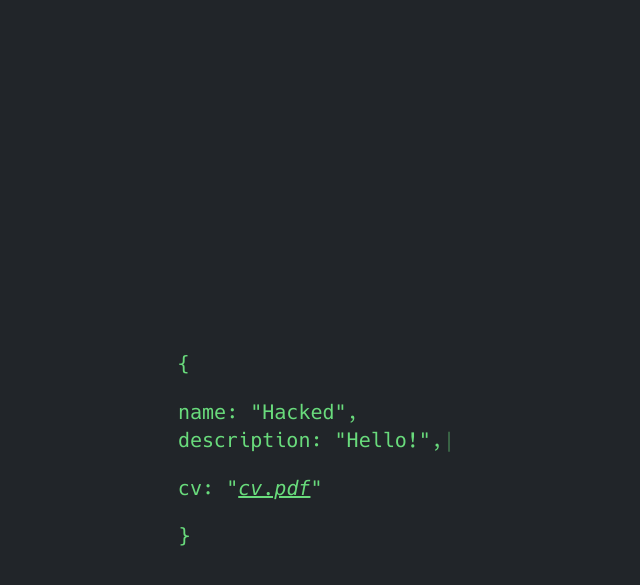
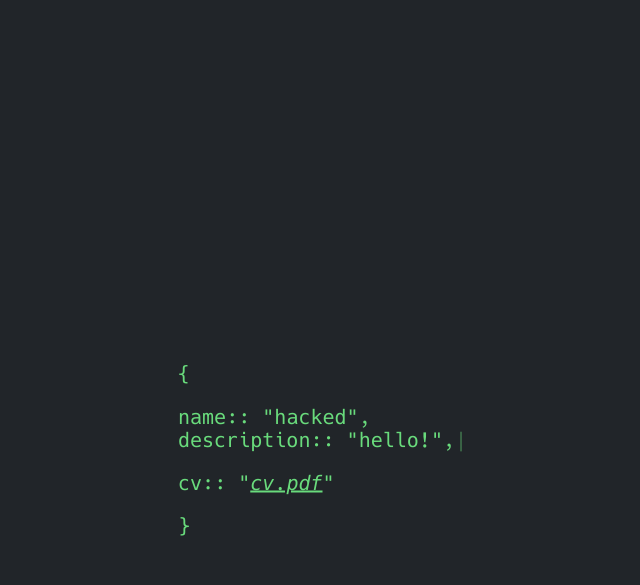
Before and after one commit to piazzai/hacked-jekyll, a Jekyll site: the page built from index.md, in a window 1280 px wide. Shown: the top 585 px of the page, without its empty margins (142-782 px from the left). Built offline with Jekyll 4.4.1, drawn with Linux system fonts in a browser that asks for light colours.

Commit message:
Style json elements

```diff
--- a/_sass/_base.scss
+++ b/_sass/_base.scss
@@ -2,20 +2,33 @@ body {
   font-family: "hack", monospace;
   font-size: 20px;
   font-weight: 400;
-  line-height: 1.4;
   background-color: $background-color;
   color: $text-color;
 }
 
 main {
   position: absolute;
-  width: 75%;
+  width: 50%;
   top: 50%;
   left: 50%;
   transform: translate(-50%, -50%);
+  text-transform: lowercase;
 
-  @media (min-width: 768px) {
-    width: 50%;
+  div p {
+    margin-left: 1.5rem;
+  }
+
+  span.key:after {
+    content: ": ";
+  }
+
+  span.attr {
+    &:before {
+      content: '"';
+    }
+
+    &:after {
+      content: '",';
     }
   }
 
@@ -28,3 +41,4 @@ a {
       color: darken($text-color, 10%);
     }
   }
+}
```
Lines whose indentation alone changed are shown as unchanged.
